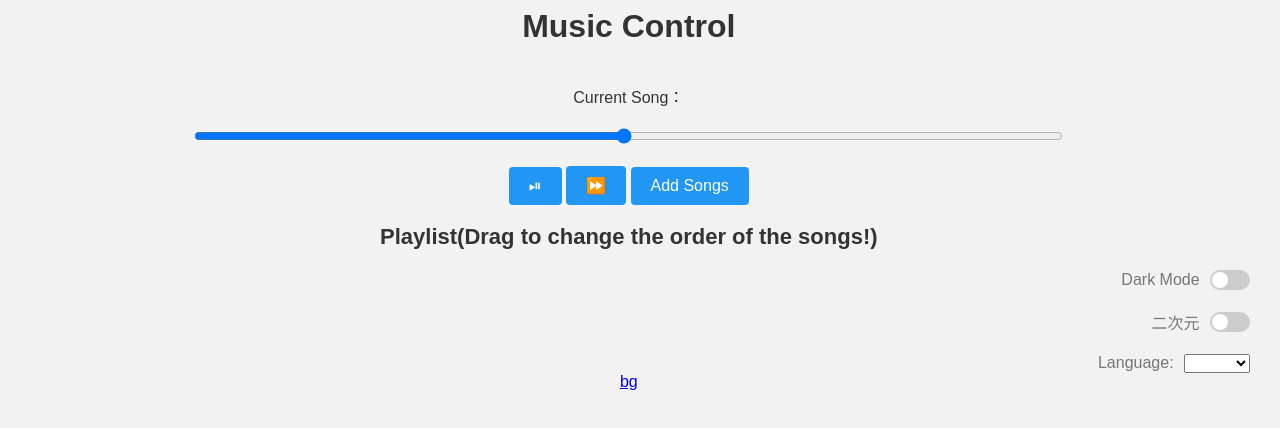
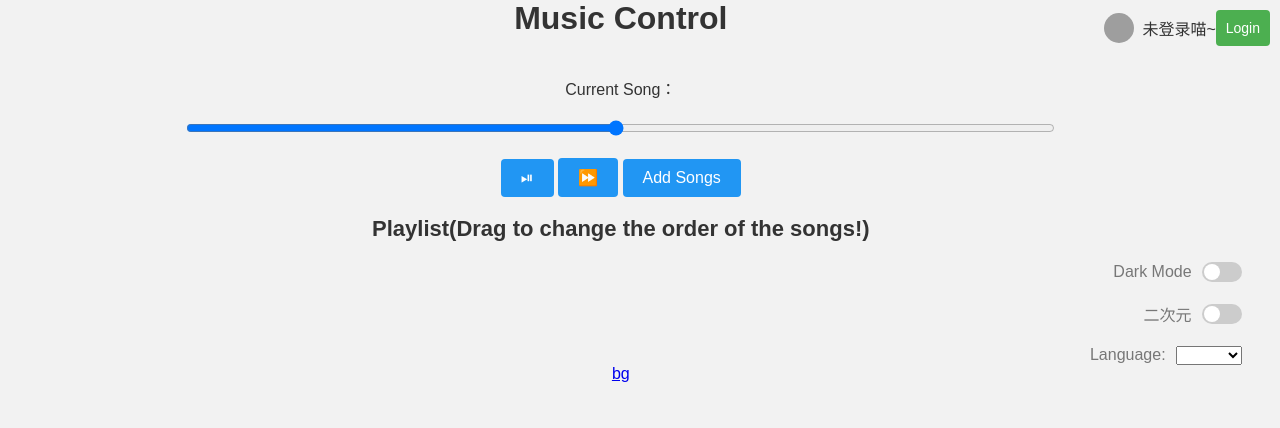
Before and after one commit to musicatri/musicatri1, a plain HTML site: page website/songctl.html in a window 1280 px wide. Drawn offline with nearby package versions, Linux system fonts and the light colour scheme; no server answers; grey boxes are pictures that could not be loaded.

Commit message:
login feature

```diff
--- a/website/songctl.html
+++ b/website/songctl.html
@@ -1,5 +1,5 @@
 <!DOCTYPE html>
-<html>
+<html >
 <head>
   <title>musicatri音乐控制</title>
   <script src="https://cdnjs.cloudflare.com/ajax/libs/Sortable/1.13.0/Sortable.min.js"></script>
@@ -18,10 +18,10 @@
   }
 
   body {
-        cursor: url('/cursor.png'), auto;
+        cursor: url('./cursor.png'), auto;
     font-family: Arial, sans-serif;
-    margin: 0 px;
-    padding: 0 px;
+    margin: 0;
+    padding: 0;
     text-align: center;
     background-color: #f2f2f2;
     color: #333;
@@ -170,16 +170,53 @@ body.dark-mode button.delete-button:hover {
        background-size: cover;
          	background-repeat: no-repeat;
          	min-height: 100vh;
-         	background: white url('/bg.png') center center no-repeat;
+         	background: white url('./bg.png') center center no-repeat;
          	-webkit-background-size: cover;
          	-moz-background-size: cover;
          	-o-background-size: cover;
+  }
+
+  #login-container {
+    position: absolute;
+    top: 10px;
+    right: 10px;
+    display: flex;
+    align-items: center;
+  }
+
+  #avatar-image {
+    width: 30px; /* Adjust the size as needed */
+    height: 30px; /* Adjust the size as needed */
+    border-radius: 50%; /* Make it circular */
+    margin-right: 8px; /* Add some space between the avatar and login button */
+  }
+
+  #login-button {
+    padding: 10px;
+    font-size: 14px;
+    background-color: #4CAF50;
+    color: #fff;
+    border: none;
+    border-radius: 4px;
+    cursor: pointer;
+  }
+
+  #login-button:hover {
+    background-color: #45a049;
   }
 
   </style>
 
 </head>
 <body>
+
+<div id="login-container">
+    <img src="https://cdn.discordapp.com/emojis/1164512483357241396.webp?size=240&quality=lossless" alt="Avatar" id="avatar-image">
+    <div id="username-text">未登录喵~</div>
+    <button id="login-button" onclick="loginlink()"  >Login</button>
+  </div>
+
+
 
 <h1 ><div id="songctltitle">音乐控制</div>
 </h1>
@@ -188,7 +225,7 @@ body.dark-mode button.delete-button:hover {
 当前歌曲:</div><span id="cs"></span>
 <br>
 <div class="slidecontainer">
-  <input type="range" min="1" max="100" value="50" class="slider" style="width=70%" id="songtimeslider">
+  <input type="range" min="1" max="100" value="50" class="slider" style="width:70%" id="songtimeslider">
 </div>
 <br>
 <button type="button" id="stop" onclick="
@@ -234,7 +271,7 @@ fetch(url+'/requestnewsong', {
 
 " name="button">添加歌曲</button>
 <br>
-<h2><div id="playlist">播放列表（可拖动更改顺序）：</h2>
+<h2><div id="playlist">播放列表（可拖动更改顺序）：</div></h2>
   <ul id="sortable-list">
 
 
@@ -267,10 +304,39 @@ fetch(url+'/requestnewsong', {
 
 
   <script>
+      var logedin;
+      function updateProfile(){
+           fetch(url+"/getprofile")
+    .then(response => response.json())
+    .then(responsejson => {
+        if (responsejson.login) {
+
+            document.getElementById("avatar-image").src = responsejson.avatar;
+            document.getElementById("username-text").innerText = responsejson.username;
+            document.getElementById("login-button").innerText="退出登陆";
+             logedin=true;
+
+        }
+        else{
+    console.log("未登录喵")
+            logedin=false;
+        }
+
+    });
+      }
   const prams = new URLSearchParams(window.location.search);
 const guildid = prams.get("id");
 const url='http://'+window.location.hostname +':'+location.port
 var isDragging = false;
+function loginlink(){
+    if (!logedin){
+    window.location.href=url+"/account/login"+"?id="+guildid}
+    else{
+            window.location.href=url+"/account/logout"+"?id="+guildid
+
+    }
+}
+
 function toggleDarkMode() {
   const body = document.querySelector("body");
   const isDarkMode = body.classList.toggle("dark-mode");
@@ -515,7 +581,7 @@ function getCurrentSong() {
 
 updateContent();
 
-
+updateProfile();
   </script>
 </body>
 <footer>
```
